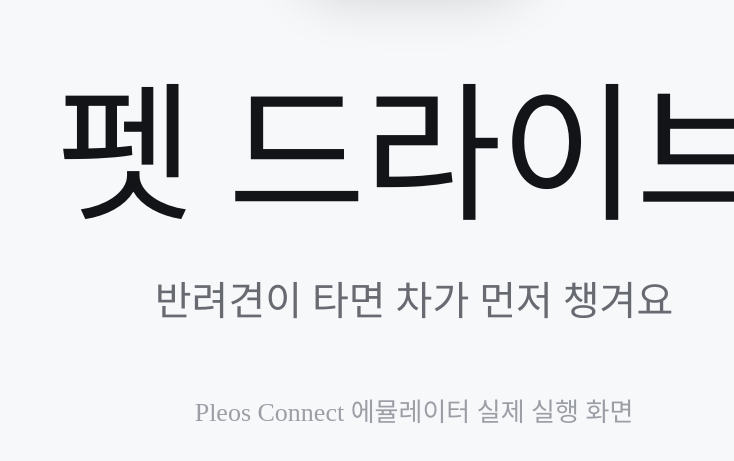
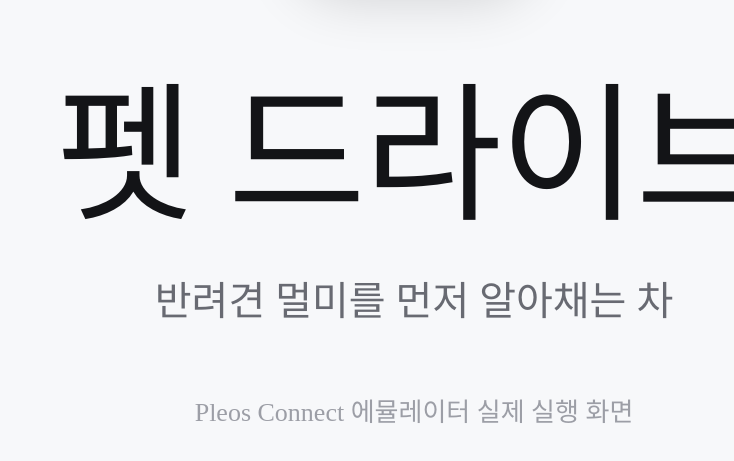
Before and after one commit to cowtree28/pet-drive, a plain HTML site: page design/logo/title.html in a window 1280 px wide. Shown: the part 457-918 px from the top of the page, without its empty margins (546-1280 px from the left). Drawn offline with Linux system fonts and the light colour scheme; a web font is replaced by a local one.

```diff
--- a/design/logo/title.html
+++ b/design/logo/title.html
@@ -6,4 +6,4 @@ img{width:240px;height:240px;border-radius:54px;box-shadow:0 20px 56px rgba(0,0,
 h1{font-family:Jua;font-weight:400;font-size:150px;color:#131417;margin:56px 0 0;letter-spacing:-2px}
 p{font-family:Asta;font-size:40px;color:#686A72;margin:18px 0 0}
 small{font-family:Asta;font-size:26px;color:#9C9EA6;margin-top:64px}
-</style></head><body><img src="logo.svg"><h1>펫 드라이브</h1><p>반려견이 타면 차가 먼저 챙겨요</p><small>Pleos Connect 에뮬레이터 실제 실행 화면</small></body></html>
+</style></head><body><img src="logo.svg"><h1>펫 드라이브</h1><p>반려견 멀미를 먼저 알아채는 차</p><small>Pleos Connect 에뮬레이터 실제 실행 화면</small></body></html>
```
Also changed, not shown: design/logo/m-tag.png, 4 other files.
